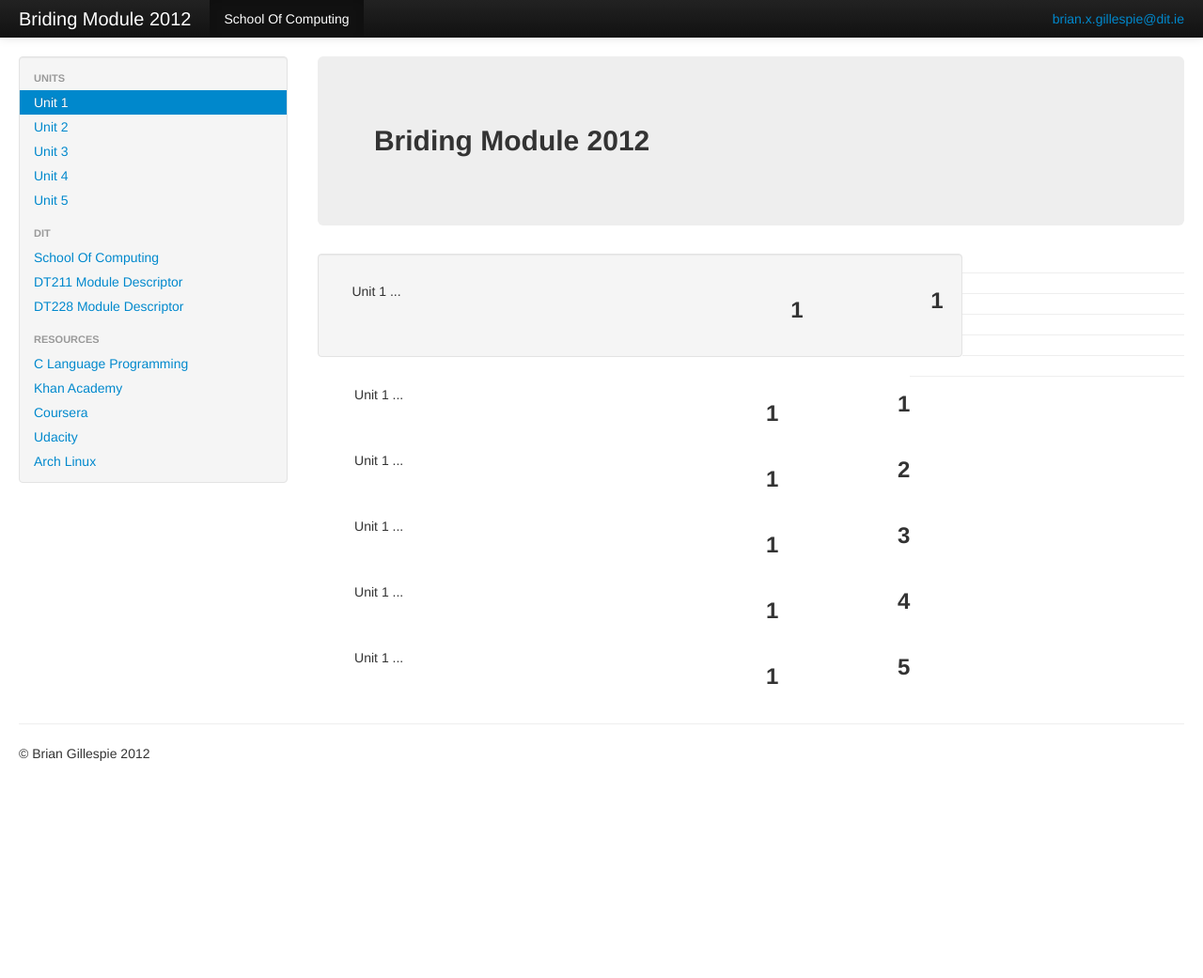
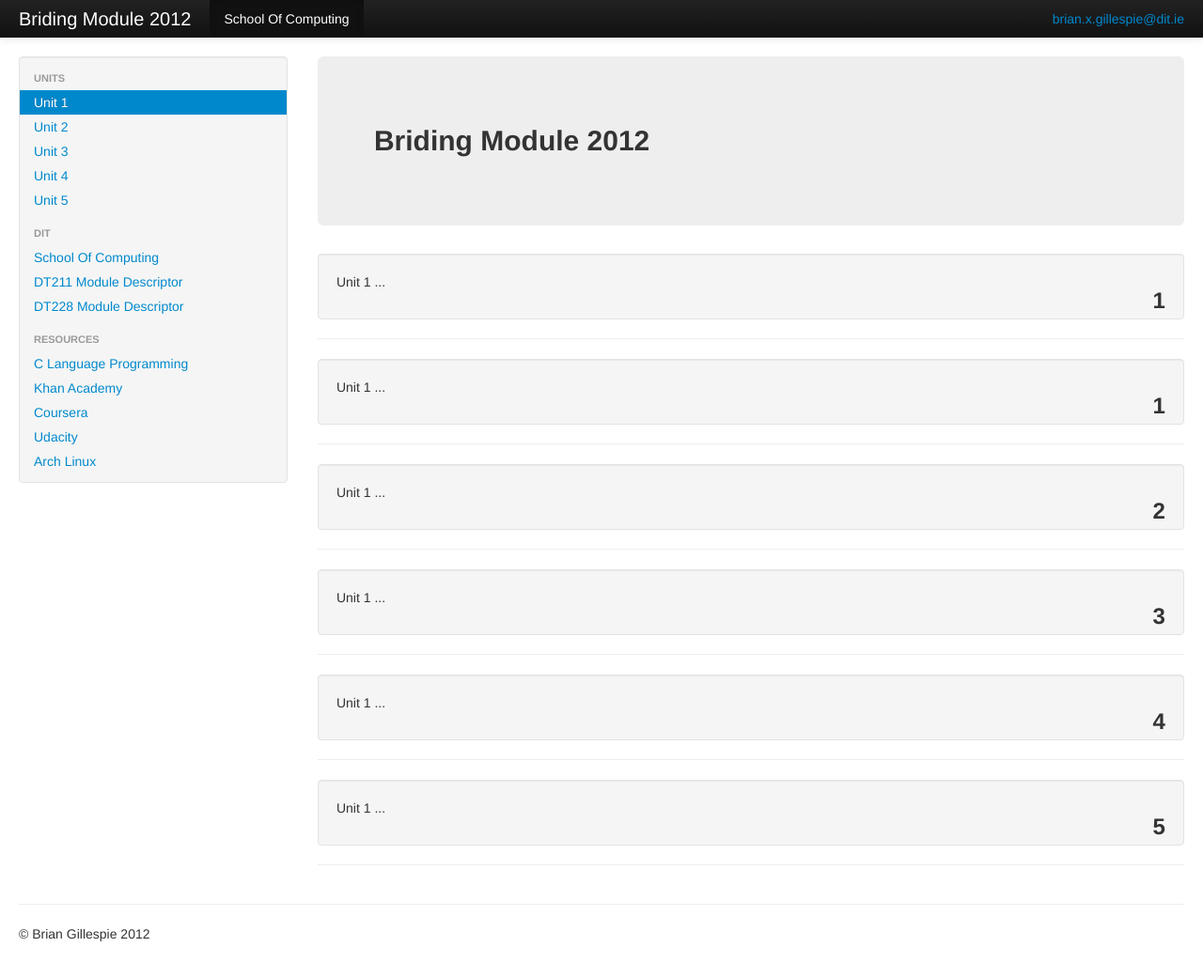
Before and after one commit to c12345678/bridgingmodule2012, a Jekyll site: the page built from index.html, in a window 1280 px wide and 1054 px high. Shown: the top 1041 px of the window at 94% size. Built offline with Jekyll 4.4.1, drawn with Linux system fonts in a browser that asks for light colours; nearby versions of some CDN libraries; library files that are not in the unit come from our copies.

Commit message:
Styling 2

```diff
--- a/_includes/unit1.html
+++ b/_includes/unit1.html
@@ -1,4 +1 @@
-<div class="span9">
-  <h3 class="pull-right">1</h3>
-  <p> Unit 1 ... </p>
-</div>
+Unit 1 ...
--- a/index.html
+++ b/index.html
@@ -9,37 +9,37 @@ title: Briding Module 2012
     <p></p>
   </div>
   <div class="row-fluid">
-    <div class="span9 well">
+    <div class="well">
       <h3 class="pull-right">1</h3>
       <p> {% include unit1.html %} </p>
     </div>
     <hr>
 
-    <div class="span8">
+    <div class="well">
       <h3 class="pull-right">1</h3>
       <p> {% include unit1.html %} </p>
     </div>
     <hr>
 
-    <div class="span8">
+    <div class="well">
       <h3 class="pull-right">2</h3>
       <p> {% include unit1.html %} </p>
     </div>
     <hr>
 
-    <div class="span8">
+    <div class="well">
       <h3 class="pull-right">3</h3>
       <p> {% include unit1.html %} </p>
     </div>
     <hr>
 
-    <div class="span8">
+    <div class="well">
       <h3 class="pull-right">4</h3>
       <p> {% include unit1.html %} </p>
     </div>
     <hr>
 
-    <div class="span8">
+    <div class="well">
       <h3 class="pull-right">5</h3>
       <p> {% include unit1.html %} </p>
     </div>
```
